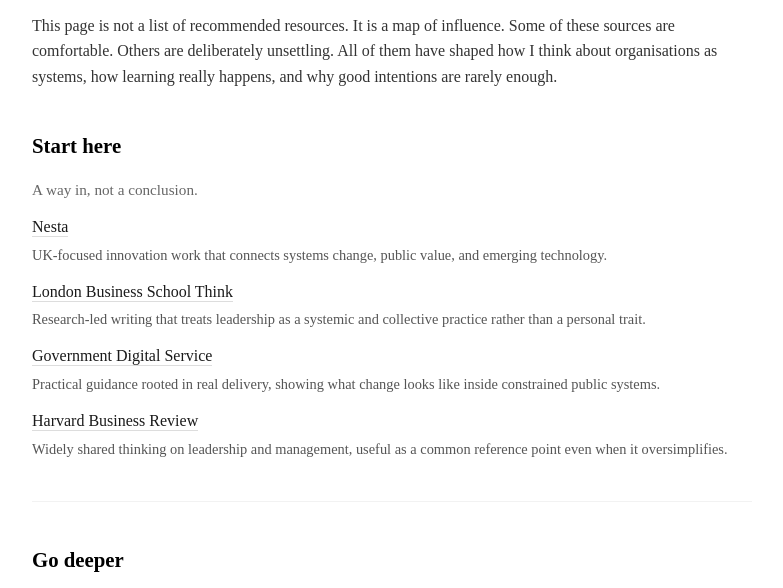
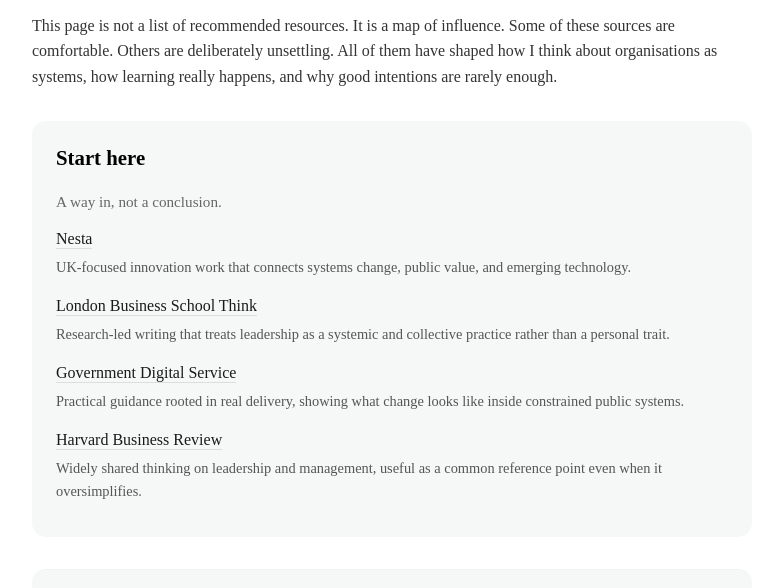
Before and after one commit to martbeat/emote.ltd, a plain HTML site: page reading.html in a window 1280 px wide. Shown: the part 168-756 px from the top of the page, without its empty margins (248-1031 px from the left). Drawn offline with Linux system fonts and the light colour scheme.

Commit message:
Update reading.css

```diff
--- a/reading.css
+++ b/reading.css
@@ -102,3 +102,41 @@
   border-top: 1px solid #f2f2f2;
   padding-top: 1.5rem;
 }
+
+/* Panel styling – echoes index cards */
+
+.reading-section {
+  background: rgba(240, 243, 242, 0.6);
+  border-radius: 14px;
+  padding: 1.25rem 1.5rem;
+  margin-top: 2rem;
+}
+
+/* Section headings */
+
+.reading-section h2 {
+  margin-top: 0;
+  margin-bottom: 0.25rem;
+}
+
+/* Micro copy */
+
+.micro-copy {
+  font-size: 0.95rem;
+  color: #666;
+  margin-bottom: 1rem;
+}
+
+/* Lists stay calm */
+
+.reading-list li {
+  margin-bottom: 0.9rem;
+}
+
+/* Annotations feel secondary */
+
+.annotation {
+  font-size: 0.9rem;
+  color: #555;
+  margin: 0.25rem 0 0;
+}
```
